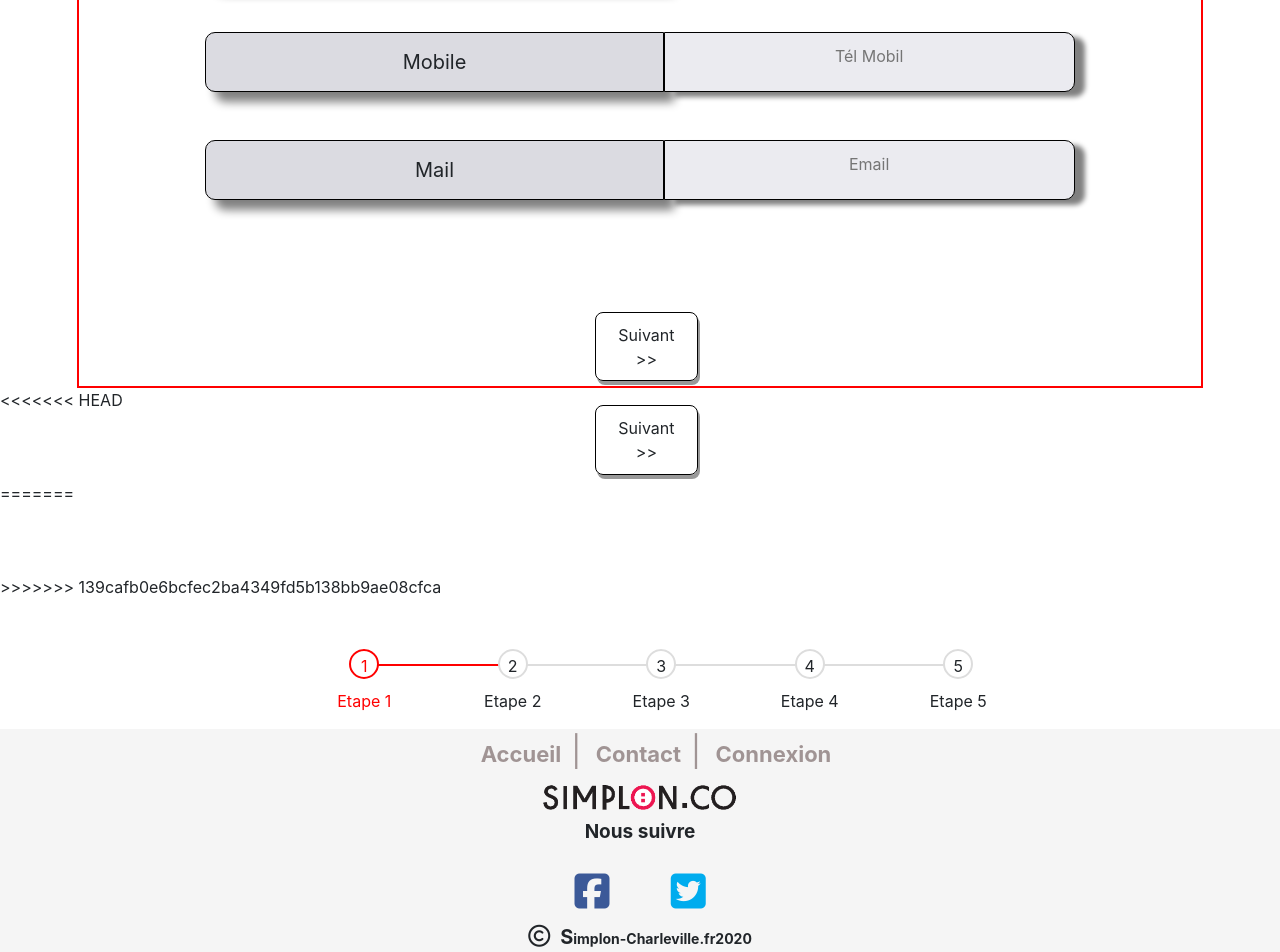
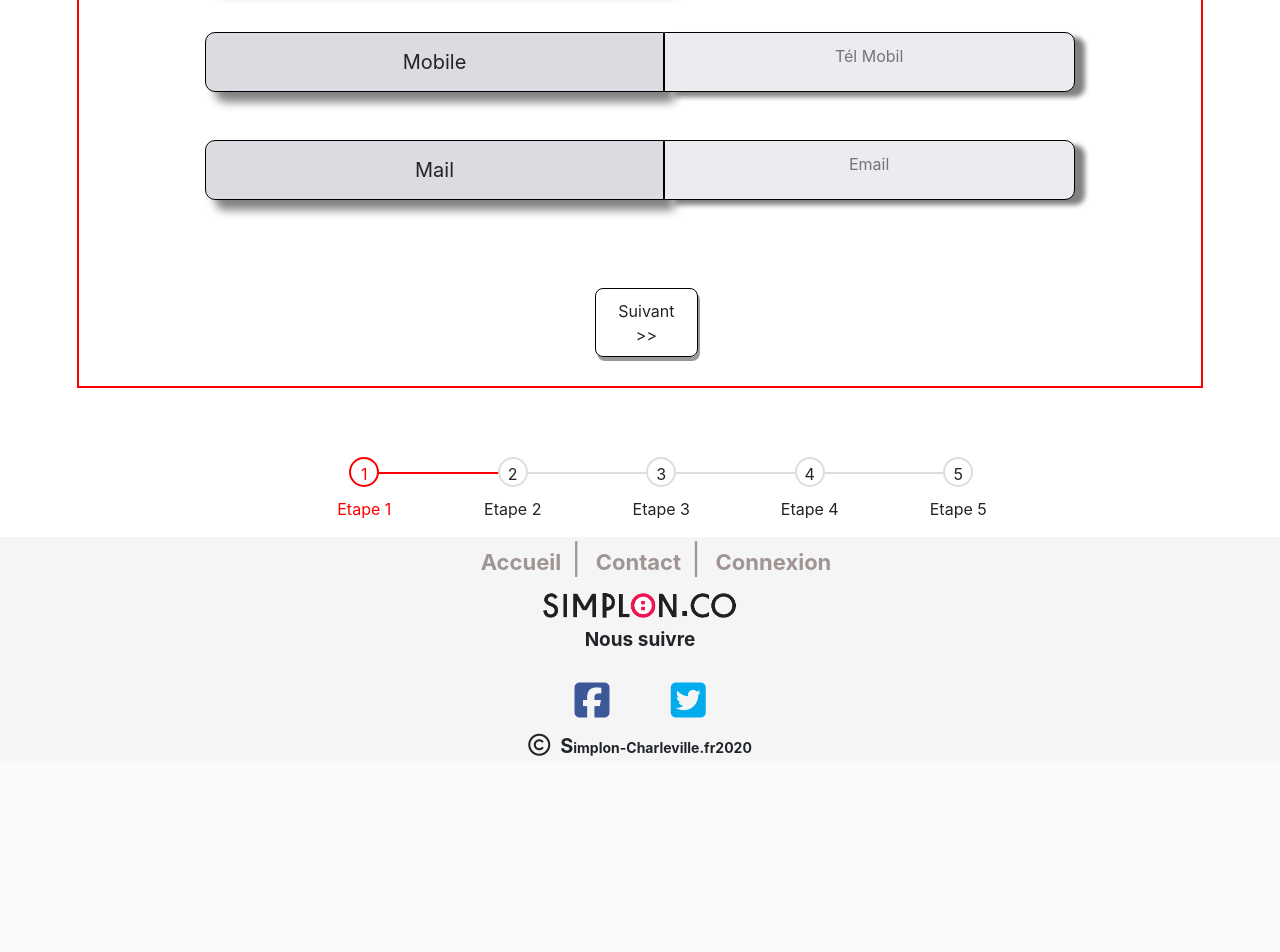
Before and after one commit to Mat08251/Projet-inscription-simplon, a PHP site: page /php/page1-formulaire.php in a window 1280 px wide. Shown: the part 1890-2842 px from the top of the page. After the commit the page ends 2646 px from the top, so only its background shows below. Run offline with PHP 8.4, Linux system fonts and the light colour scheme; the visitor is signed in with stand-in values (Sample User, id 1); data that the repository does not hold is empty; some libraries are stand-ins or nearby versions.

Commit message:
validation merge

```diff
--- a/php/page1-formulaire.php
+++ b/php/page1-formulaire.php
@@ -113,14 +113,7 @@ $id_candidat = $_SESSION['id_candidat'];
 
 
             </div>
-<<<<<<< HEAD
-
             <a class="bouton-suivant align-items-center"><button type="submit" class="btn align-items-center">Suivant >></button></a>
-
-
-=======
-            <a class="bouton-suivant align-items-center"><button type="submit" class="btn align-items-center">Suivant >></button></a>
->>>>>>> 139cafb0e6bcfec2ba4349fd5b138bb9ae08cfca
         </form>
     </div>
 
```
